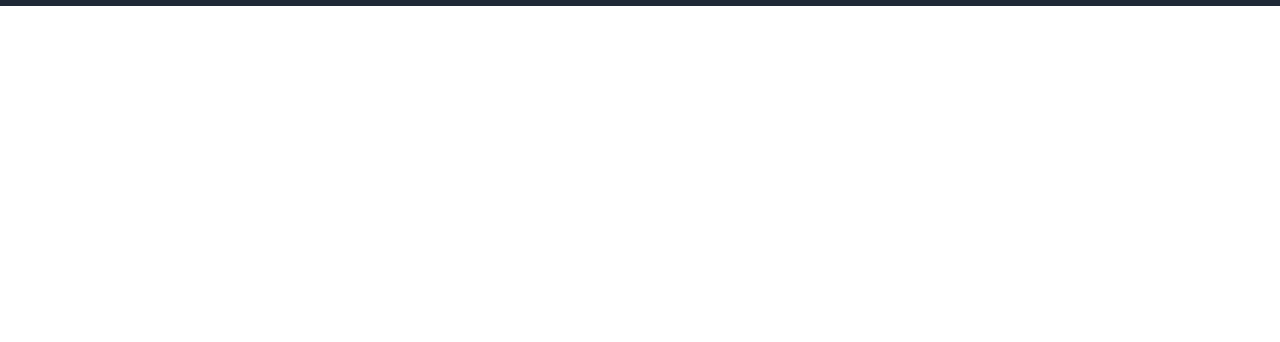
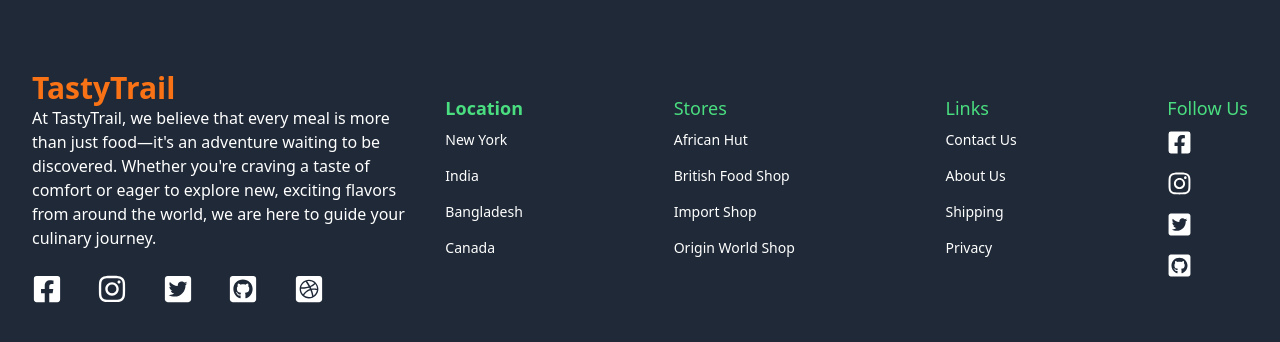
Before and after one commit to ProvaPaul/TastyTrail, a React (Create React App) app in the folder food/: page / in a window 1280 px wide. Shown: the part 5543-5885 px from the top of the page. Before the commit the page ends 5549 px from the top, so only its background shows below. Built offline with nearby package versions, Linux system fonts and the light colour scheme.

Commit message:
footer part conpleted!

```diff
--- a/food/src/App.js
+++ b/food/src/App.js
@@ -5,6 +5,7 @@
 import Meal from "./components/Meal";
 import Categories from "./components/Categories";
 import NewsLetter from "./components/NewsLetter";
+import Footer from "./components/Footer";
 
 function App() {
   return (
@@ -16,6 +17,7 @@
       <Meal/>
       <Categories/>
       <NewsLetter/>
+      <Footer/>
     </div>
   );
 }
--- a/food/src/components/Footer.js
+++ b/food/src/components/Footer.js
@@ -0,0 +1,66 @@
+import React from 'react'
+import {FaDribbbleSquare,FaFacebookSquare,FaGithubSquare,FaInstagram,FaTwitterSquare } from 'react-icons/fa'
+const Footer = () => {
+  return (
+    <div className='max-w-[1700px] m-auto px-4 bg-gray-800'>
+        <div className='py-16 px-4 grid lg:grid-cols-3 gap-6  text-white'>
+            <div>
+                <h1 className='w-full text-3xl font-bold text-orange-500'>TastyTrail</h1>
+                <p>
+                At TastyTrail, we believe that every meal is more than just food—it's an adventure waiting to be discovered. Whether you're craving a taste of comfort or eager to explore new, exciting flavors from around the world, we are here to guide your culinary journey.
+                </p>
+                <div className='flex justify-between md:w-[75%] my-6'>
+                <FaFacebookSquare size={30}/>
+                <FaInstagram size={30}/>
+                <FaTwitterSquare size={30}/>
+                <FaGithubSquare size={30}/>
+                <FaDribbbleSquare size={30}/>
+                </div>
+            </div>
+            <div className='lg:col-span-2 flex justify-between mt-6'>
+              <div>
+                <h6 className='font-bold text-green-400 text-lg'>Location</h6>
+                <ul>
+                <li className='py-2 text-sm'>New York</li>
+                <li className='py-2 text-sm'>India</li>
+                <li className='py-2 text-sm'>Bangladesh</li>
+                <li className='py-2 text-sm'>Canada</li>
+                </ul>
+              </div>
+              <div>
+                <h6 className='font-medium text-green-400 text-lg'>Stores</h6>
+                <ul>
+                <li className='py-2 text-sm'>African Hut</li>
+                <li className='py-2 text-sm'>British Food Shop</li>
+                <li className='py-2 text-sm'>Import Shop</li>
+                <li className='py-2 text-sm'>Origin World Shop</li>
+                </ul>
+              </div>
+              <div>
+                <h6 className='font-medium text-green-400 text-lg'>Links</h6>
+                <ul>
+                <li className='py-2 text-sm'>Contact Us</li>
+                <li className='py-2 text-sm'>About Us</li>
+                <li className='py-2 text-sm'>Shipping</li>
+                <li className='py-2 text-sm'>Privacy</li>
+                </ul>
+              </div>
+
+              <div>
+                <h6 className='font-medium text-green-400 text-lg'>Follow Us</h6>
+                <ul>
+                <li className='py-2 text-sm'><FaFacebookSquare size={25}/></li>
+                <li className='py-2 text-sm'><FaInstagram size={25}/></li>
+                <li className='py-2 text-sm'><FaTwitterSquare size={25}/></li>
+                <li className='py-2 text-sm'><FaGithubSquare size={25}/></li>
+                </ul>
+              </div>
+
+            </div>
+        </div>
+
+    </div>
+  )
+}
+
+export default Footer
```
